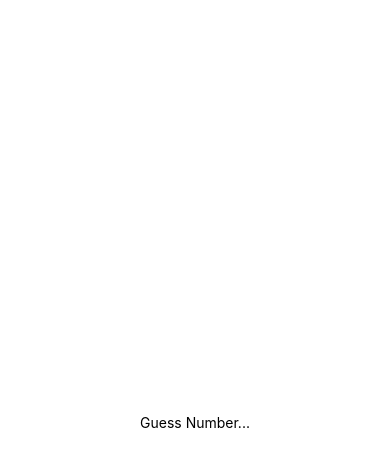
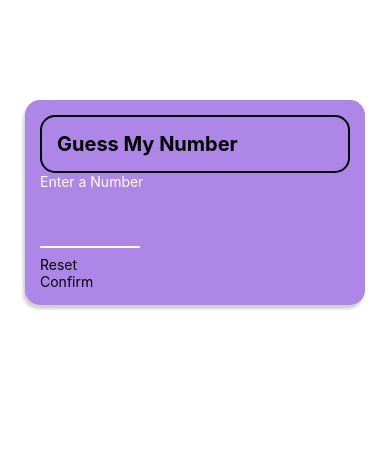
Before and after one commit to mouna-ben-mansour/guess-number-app, a React Native app: screen / in a window 390 px wide. Shown: the top 466 px of the page. Built offline with nearby package versions, Linux system fonts and the light colour scheme.

Commit message:
structure app and create shadow

```diff
--- a/App.js
+++ b/App.js
@@ -1,20 +1,14 @@
 import {StyleSheet, Text, View} from 'react-native';
 import { StatusBar } from "expo-status-bar";
+import StartGameScreen from "./screens/StartGameScreen";
 
 export default function App() {
     return (
-        <View style={styles.container}>
-            <Text>Guess Number...</Text>
-            <StatusBar style="auto"/>
-        </View>
+        <StartGameScreen/>
     );
 }
 
 const styles = StyleSheet.create({
-    container: {
-        flex: 1,
-        backgroundColor: '#fff',
-        alignItems: 'center',
-        justifyContent: 'center'
-    }
+
+
 });
--- /dev/null
+++ b/components/PrimaryButton.js
@@ -0,0 +1,11 @@
+import {Text, View} from "react-native";
+
+function PrimaryButton({children}) {
+    return(
+        <View>
+            <Text>{children}</Text>
+        </View>
+    )
+}
+
+export default PrimaryButton;
--- /dev/null
+++ b/screens/StartGameScreen.js
@@ -0,0 +1,55 @@
+import {StyleSheet, Text, TextInput, View} from "react-native";
+import PrimaryButton from "../components/PrimaryButton";
+import {StatusBar} from "expo-status-bar";
+
+function StartGameScreen() {
+    return (
+        <View style={[styles.InputContainer,styles.shadowProp]}>
+            <Text style={styles.title}>Guess My Number</Text>
+            <Text style={{color:'#fff'}}>Enter a Number</Text>
+            <TextInput style={styles.InputNumber} />
+            <View>
+                <PrimaryButton>Reset</PrimaryButton>
+                <PrimaryButton>Confirm</PrimaryButton>
+            </View>
+        </View>
+    )
+}
+export default StartGameScreen;
+
+const styles = StyleSheet.create({
+
+    InputContainer: {
+        backgroundColor: '#AE86E7FF',
+        padding: 15,
+        marginTop: 100,
+        marginHorizontal: 25,
+        borderRadius: 15,
+    },
+    shadowProp: {
+        elevation: 20,
+        shadowColor: '#171717',
+        shadowOffset: {width: -2, height: 4},
+        shadowOpacity: 0.2,
+        shadowRadius: 3,
+    },
+    title: {
+        fontSize: 20,
+        fontWeight: 'bold',
+        borderWidth: 2,
+        borderColor: '#000',
+        borderRadius: 15,
+        padding: 15
+    },
+    InputNumber: {
+        height: 50,
+        width: 100,
+        fontSize: 35,
+        fontWeight: 'bold',
+        color: '#fff',
+        borderBottomWidth: 2,
+        borderBottomColor: '#fff',
+        textAlign: 'center',
+        marginVertical: 8
+    }
+});
```
Also changed, not shown: screens/GameOverScreen.js (added), screens/GameScreen.js (added).
